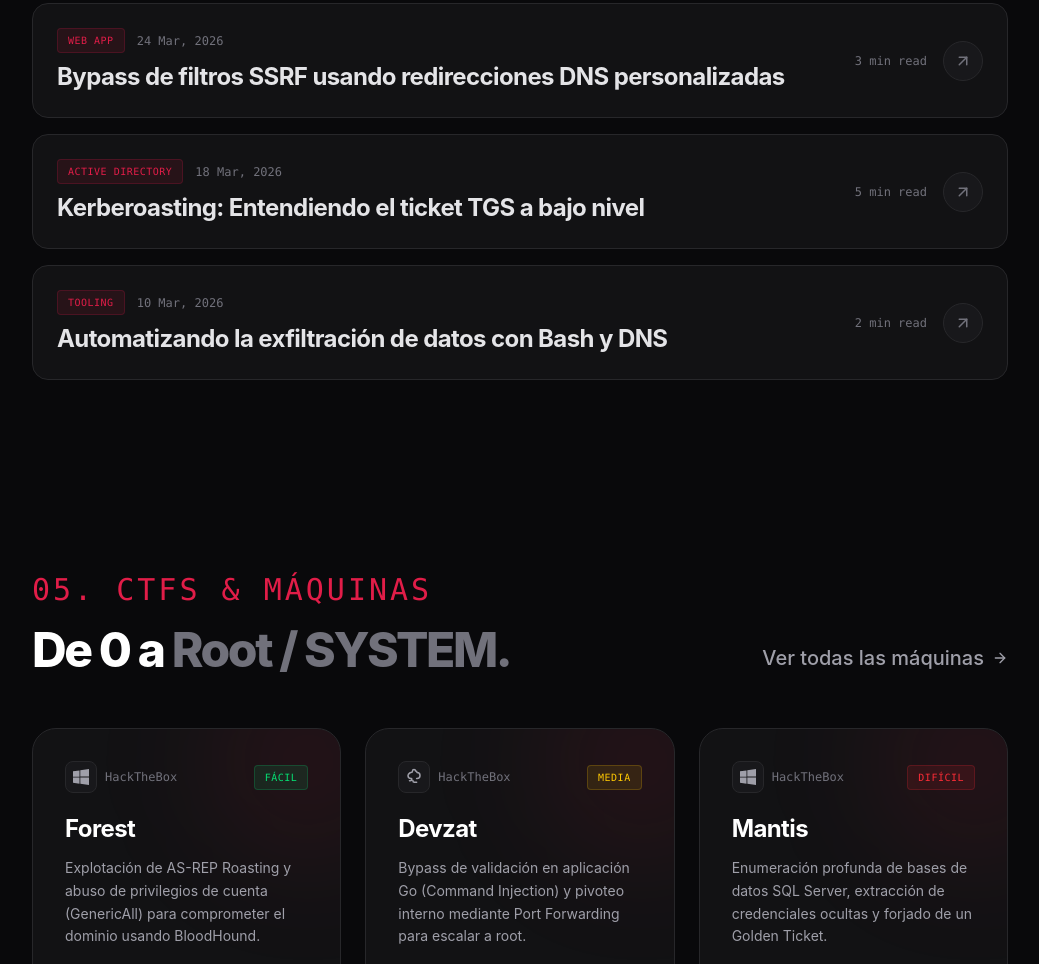
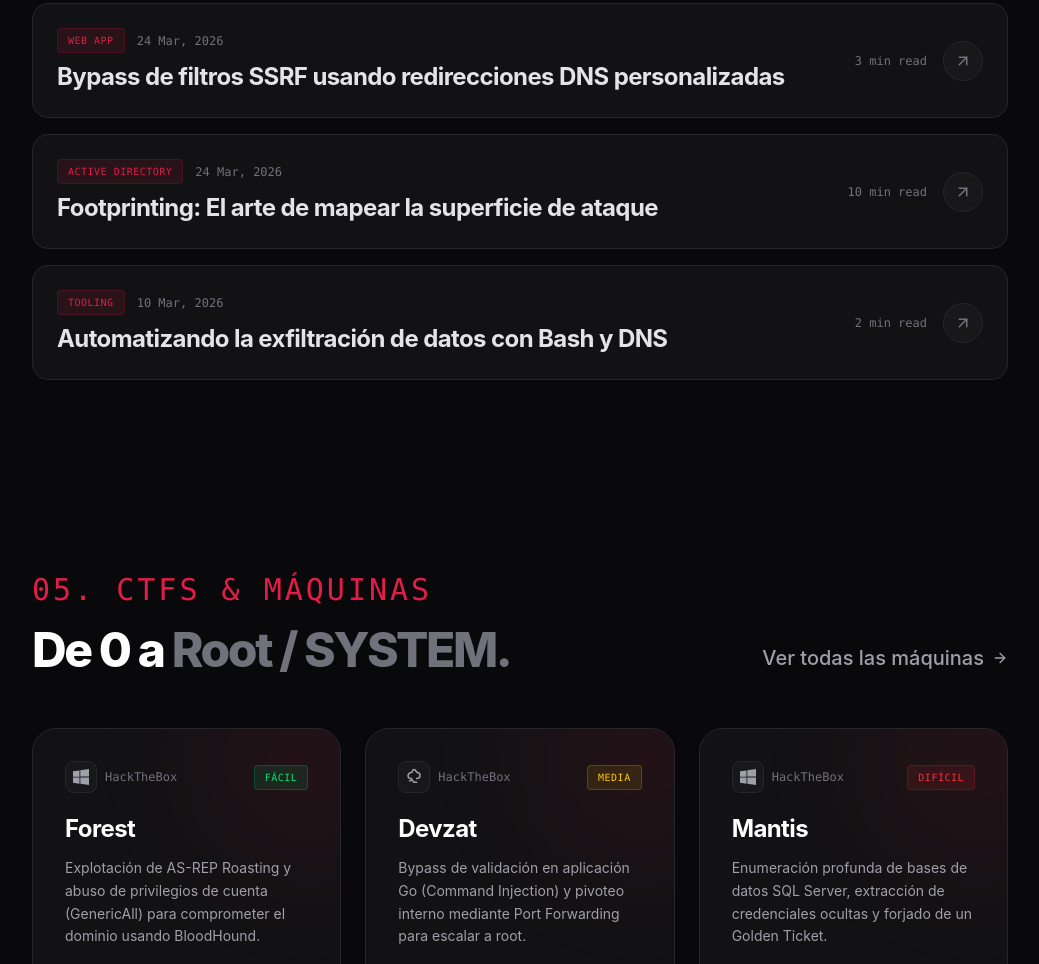
Before and after one commit to enjoyingpochiq/enjoyingpochiq.github.io, an Astro site: page / in a window 1280 px wide. Shown: the part 4372-5336 px from the top of the page, without its empty margins (120-1159 px from the left). Built offline with nearby package versions, Linux system fonts and the light colour scheme; Astro itself is replaced by a stand-in of ours.

Commit message:
Update writeup details for footprinting article

```diff
--- a/src/components/Writeups.astro
+++ b/src/components/Writeups.astro
@@ -10,11 +10,11 @@ const posts = [
         link: "/blog/ssrf-bypass"
     },
     {
-        title: "Kerberoasting: Entendiendo el ticket TGS a bajo nivel",
-        date: "18 Mar, 2026",
+        title: "Footprinting: El arte de mapear la superficie de ataque",
+        date: "24 Mar, 2026",
         category: "Active Directory",
-        readTime: "5 min",
-        link: "#"
+        readTime: "10 min",
+        link: "/blog/footprinting"
     },
     {
         title: "Automatizando la exfiltración de datos con Bash y DNS",
```
